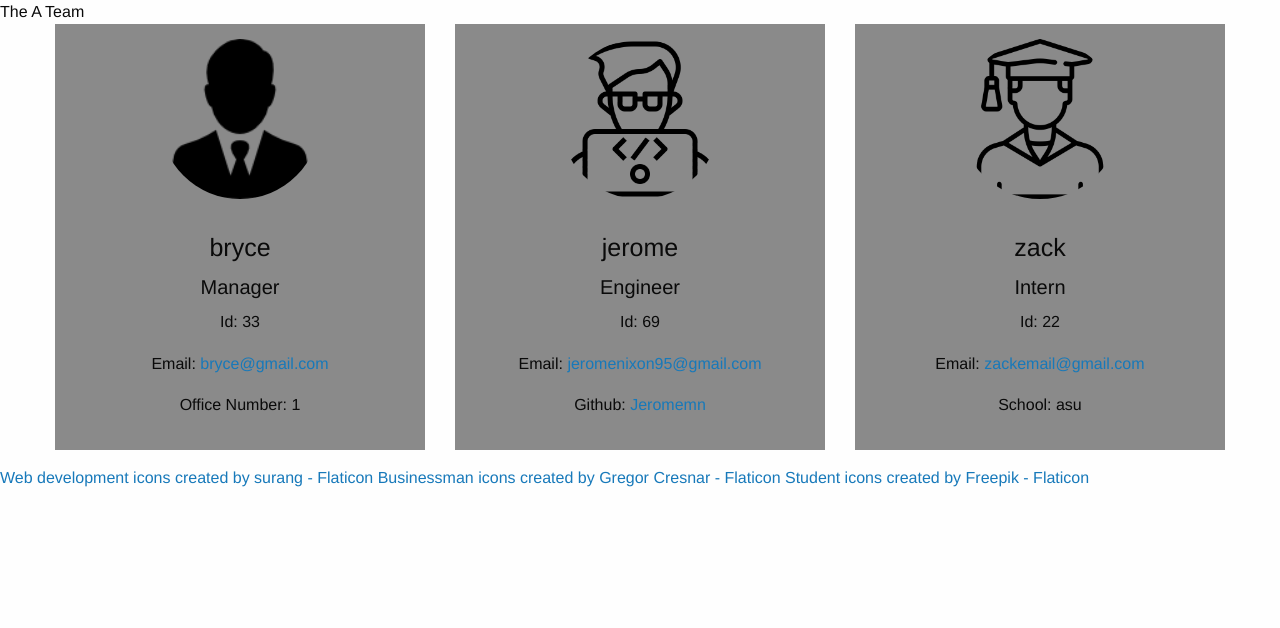
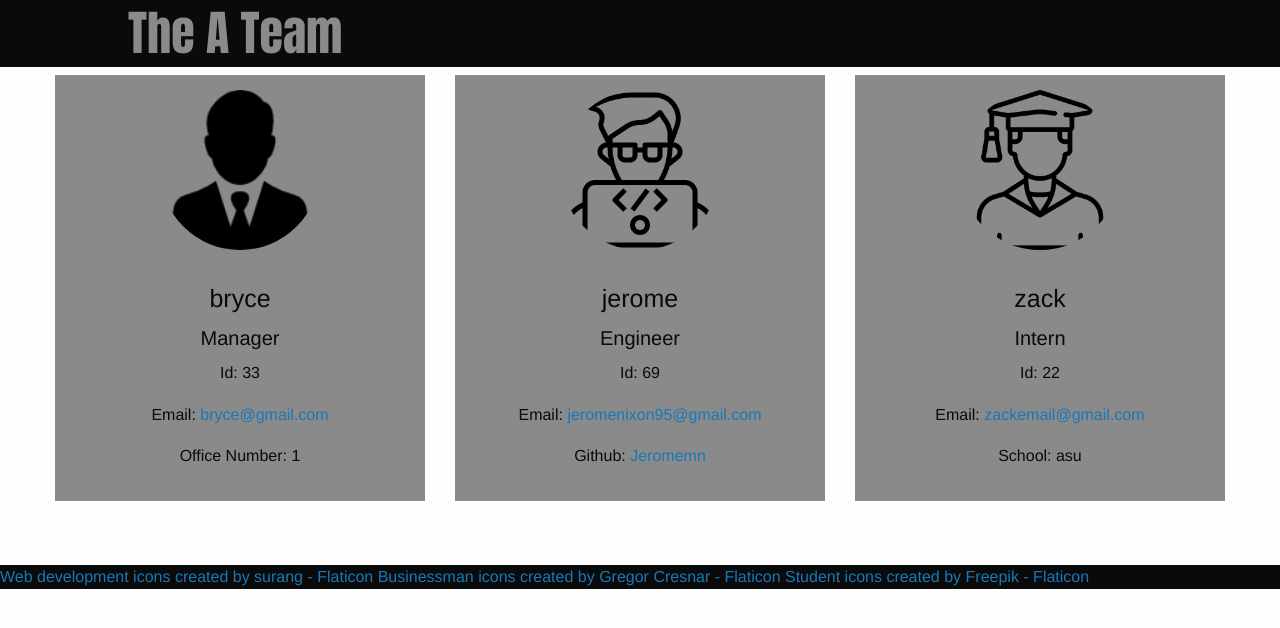
Before and after one commit to Jeromemn/Team-Profiles, a website: page index.html in a window 1280 px wide. Drawn offline with nearby package versions, Linux system fonts and the light colour scheme.

Commit message:
added header styling for html

```diff
--- a/generateUI.js
+++ b/generateUI.js
@@ -70,7 +70,9 @@ function generateUI(employees) {
             <title>A team profile</title>
         </head>
         <body>
-        <header> The A Team </header>
+        <header id="header">
+        <h1 id="h1">The A Team </h1>
+        </header>
         <div class="grid-container">
          <div class="grid-x grid-margin-x">
             ${employeeCards}
@@ -78,6 +80,8 @@ function generateUI(employees) {
         </div>
         </div>
         </body>
+        <br>
+        <br>
         <footer>
         <a href="https://www.flaticon.com/free-icons/web-development" title="web development icons">Web development icons created by surang - Flaticon</a>
         <a href="https://www.flaticon.com/free-icons/businessman" title="businessman icons">Businessman icons created by Gregor Cresnar - Flaticon</a>
--- a/index.html
+++ b/index.html
@@ -7,10 +7,12 @@
             <meta name="viewport" content="width=device-width, initial-scale=1.0">
             <link rel="stylesheet" href="https://cdn.jsdelivr.net/npm/foundation-sites@6.7.5/dist/css/foundation.min.css" crossorigin="anonymous">
             <link rel="stylesheet" href="style.css">
-            <title>A team profile</title>
+            <title>The A team profile</title>
         </head>
         <body>
-        <header> The A Team </header>
+        <header id="header">
+          <h1 id="h1">The A Team </h1>
+          </header>
         <div class="grid-container">
          <div class="grid-x grid-margin-x">
 
@@ -87,7 +89,11 @@
         </div>
         </div>
         </body>
-        <footer>
+
+        <br>
+
+        <br>
+        <footer id="header">
         <a href="https://www.flaticon.com/free-icons/web-development" title="web development icons">Web development icons created by surang - Flaticon</a>
         <a href="https://www.flaticon.com/free-icons/businessman" title="businessman icons">Businessman icons created by Gregor Cresnar - Flaticon</a>
         <a href="https://www.flaticon.com/free-icons/student" title="student icons">Student icons created by Freepik - Flaticon</a>
--- a/style.css
+++ b/style.css
@@ -67,3 +67,14 @@
   text-align: center;
   padding: 1rem;
 }
+
+
+#header {
+  background-color: #0a0a0a;
+  color: #8a8a8a;
+}
+
+#h1 {
+  font-family:Impact, Haettenschweiler, 'Arial Narrow Bold', sans-serif;
+  margin-left: 10%;
+}
```
